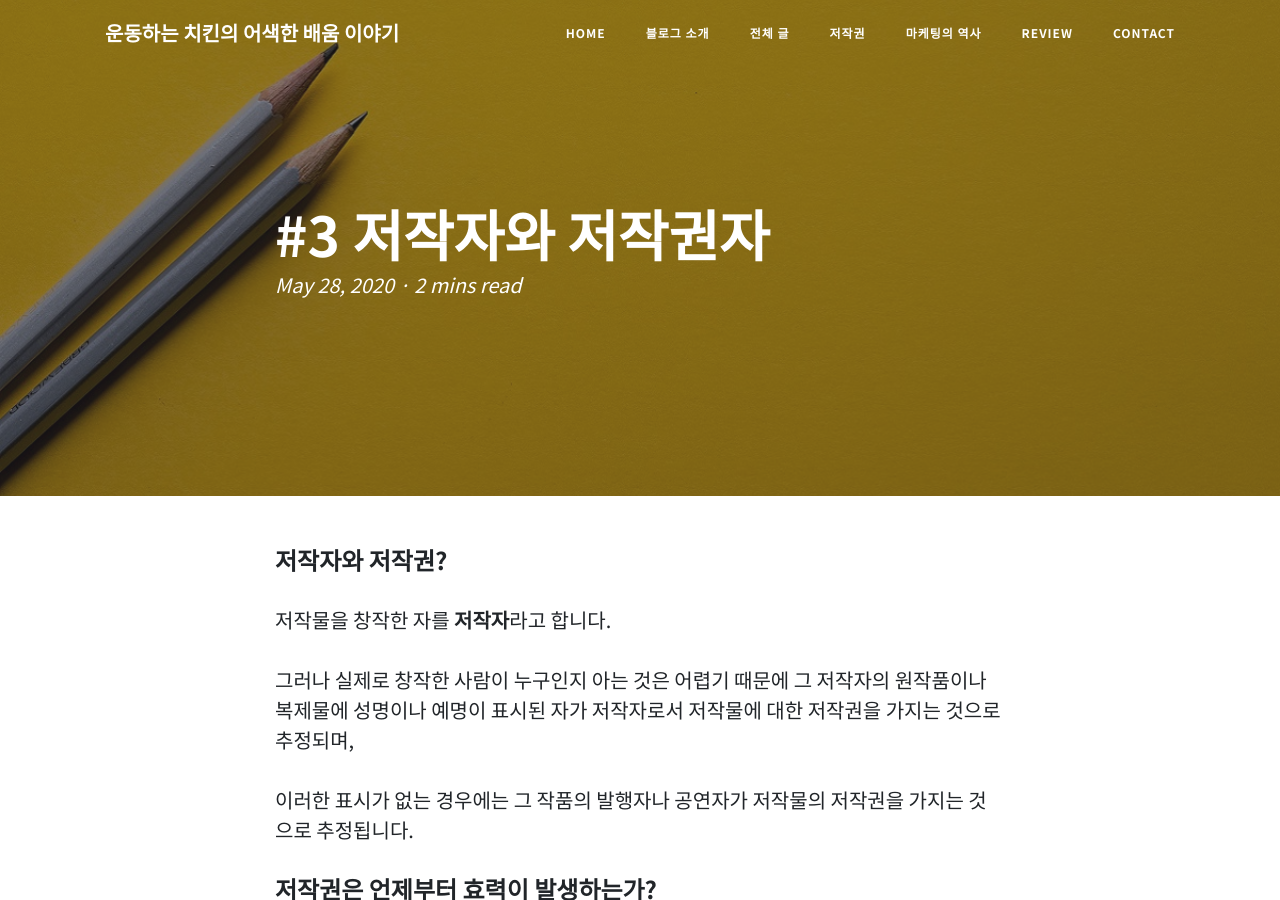
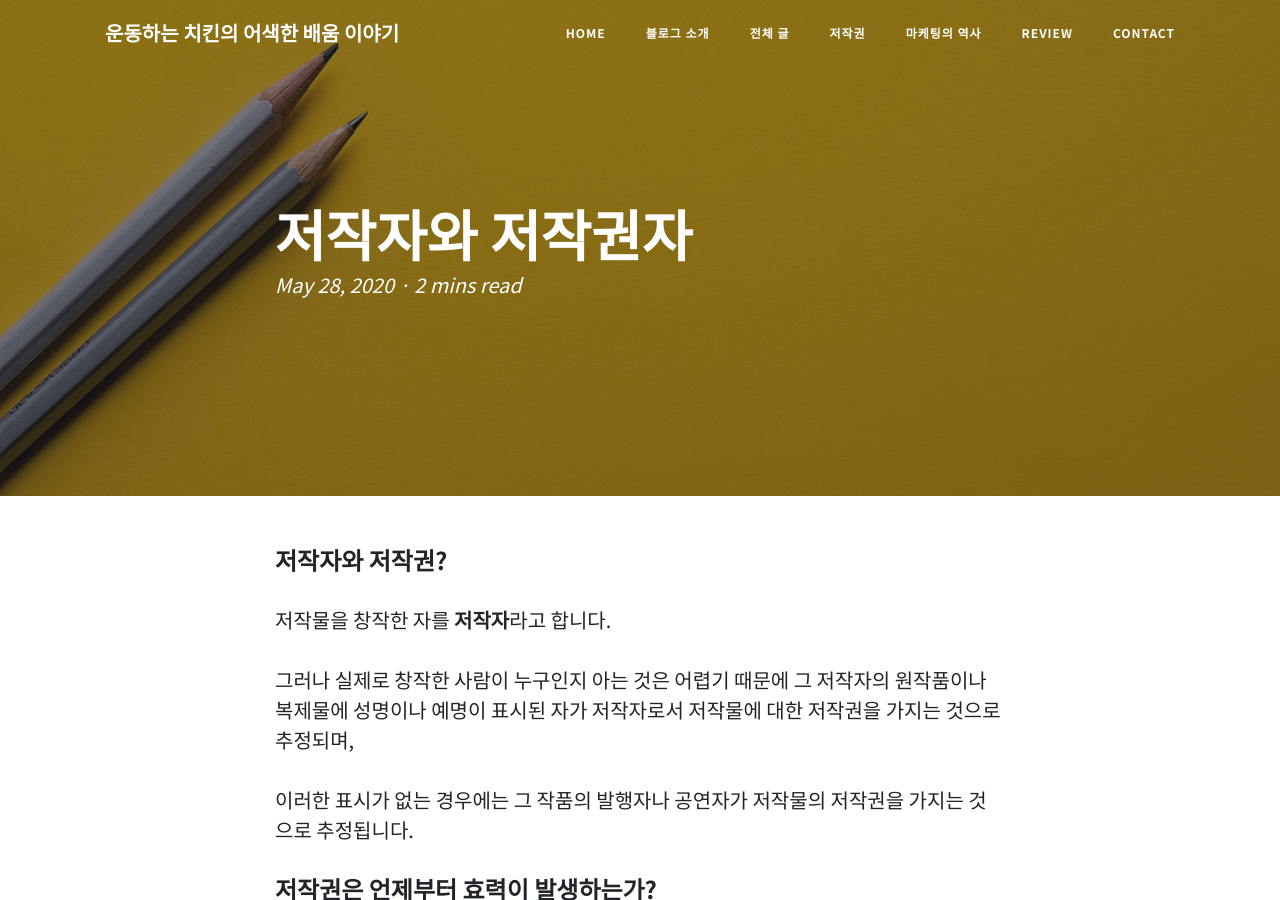
Before and after one commit to JangGwihan/blog-unchi, a Jekyll site: the page built from _posts/2020-05-28-copyright-03.md, in a window 1280 px wide and 900 px high. Built offline with Jekyll 4.4.1, drawn with Linux system fonts in a browser that asks for light colours; comment, search, counter and statistics services are not loaded.

Commit message:
글 제목 및 날짜수정
글 제목 및 날짜수정

```diff
--- a/_posts/2020-05-28-copyright-03.md
+++ b/_posts/2020-05-28-copyright-03.md
@@ -1,7 +1,7 @@
 ---
 layout: post
 permalink: /copyright-03/
-title: '#3 저작자와 저작권자'
+title: '저작자와 저작권자'
 date: 2020-05-28 16:30:00 +09:00
 feature: '/img/posts/01/thumbnail.jpg'
 background: '/img/posts/01/thumbnail01.jpg'
```
Also changed, not shown: _posts/2020-05-25-copyright-01.md (+1 -1 lines).
